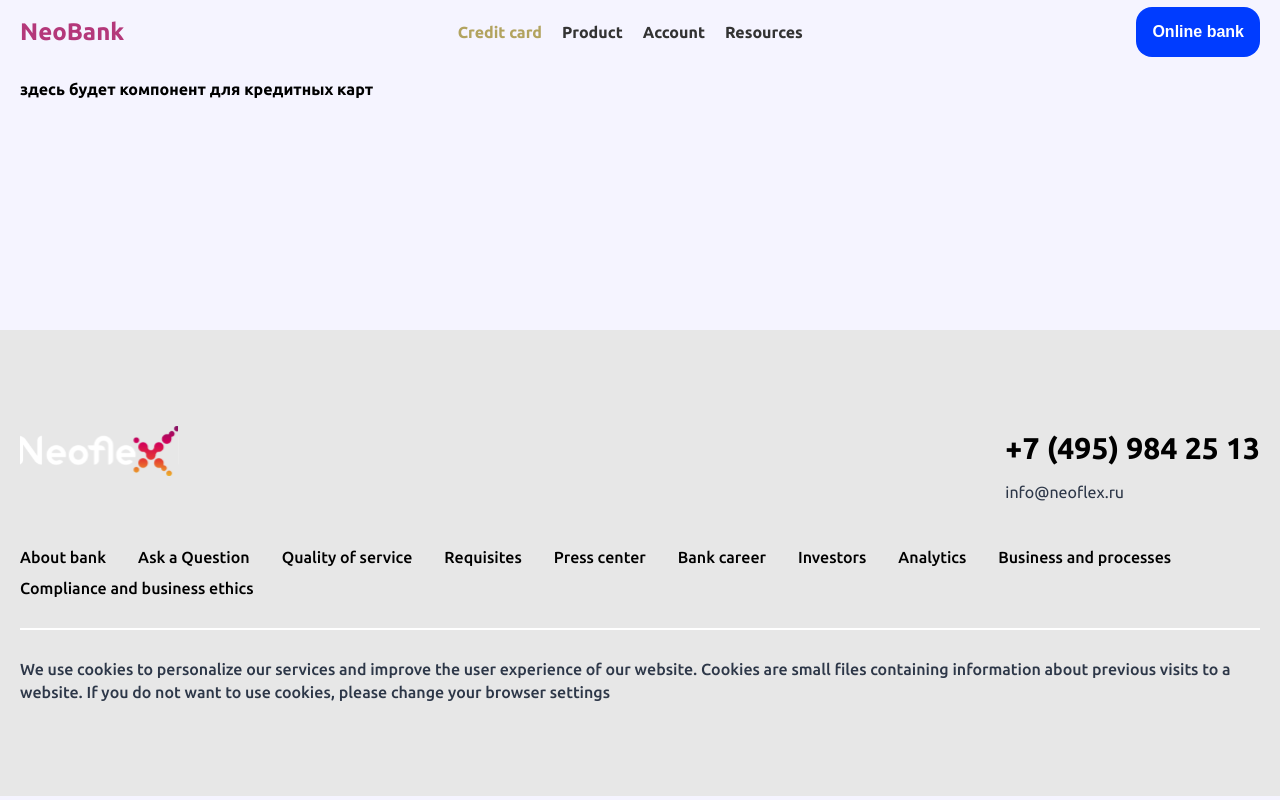
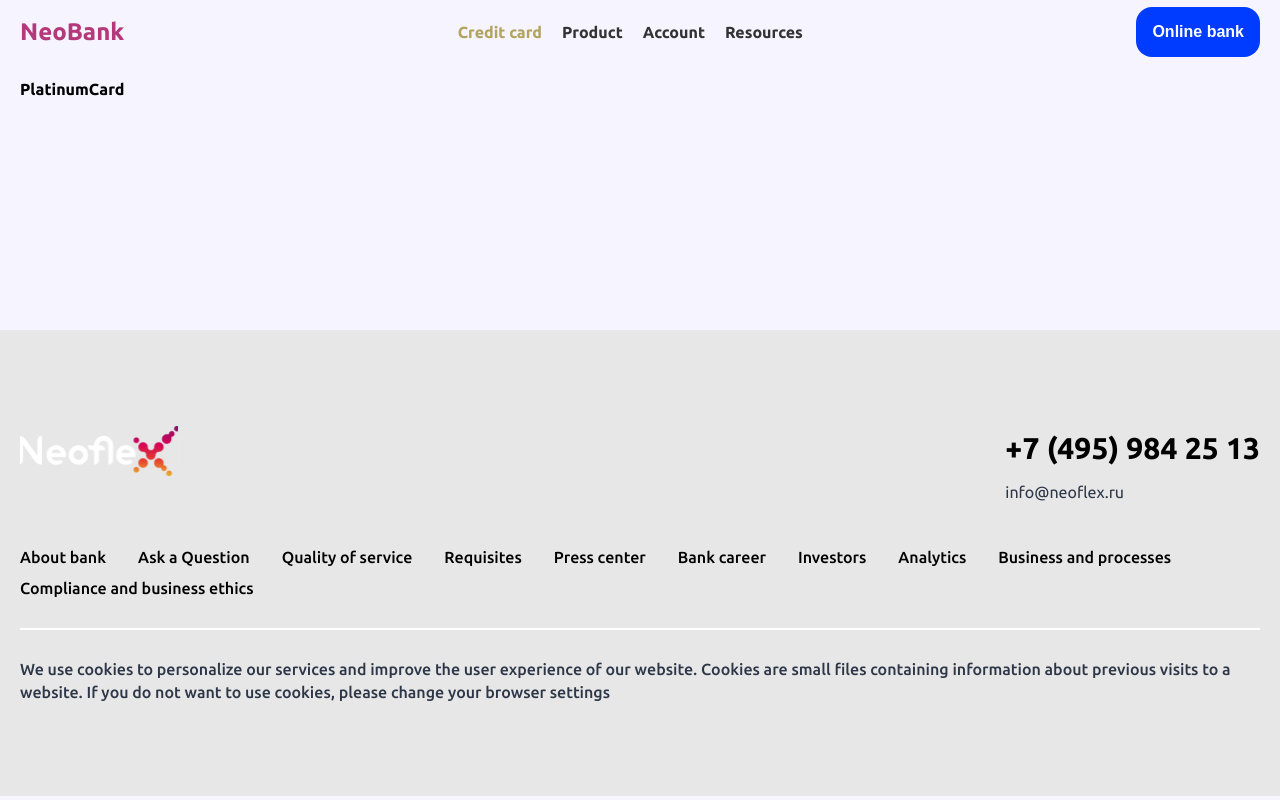
Before and after one commit to AndrewMosh/module_1, a React (Vite) app: page /credit-card in a window 1280 px wide. Built offline with nearby package versions, Linux system fonts and the light colour scheme.

Commit message:
rate to fixed

```diff
--- a/src/Components/ExchangeRates/ExchangeRates.tsx
+++ b/src/Components/ExchangeRates/ExchangeRates.tsx
@@ -65,7 +65,7 @@
                       <div className="exchange-rates__currency">
                         {currency}:
                       </div>
-                      <div className="exchange-rates__rate">{rate}</div>
+                      <div className="exchange-rates__rate">{rate.toFixed(2)}</div>
                     </div>
                   ))}
             </div>
--- /dev/null
+++ b/src/Components/PlatinumCard/PlatinumCard.tsx
@@ -0,0 +1,3 @@
+export const PlatinumCard = () => {
+	return <div>PlatinumCard</div>;
+};
--- a/src/pages/CreditCard/CreditCard.tsx
+++ b/src/pages/CreditCard/CreditCard.tsx
@@ -1,5 +1,8 @@
 import { Layout } from '@components/Layout/Layout';
+import { PlatinumCard } from '@components/PlatinumCard/PlatinumCard';
 
 export const CreditCard = () => {
-  return <Layout>здесь будет компонент для кредитных карт</Layout>;
+  return <Layout>
+	<PlatinumCard />
+  </Layout>;
 };
```
Also changed, not shown: src/Components/PlatinumCard/PlatinumCard.scss (added).
